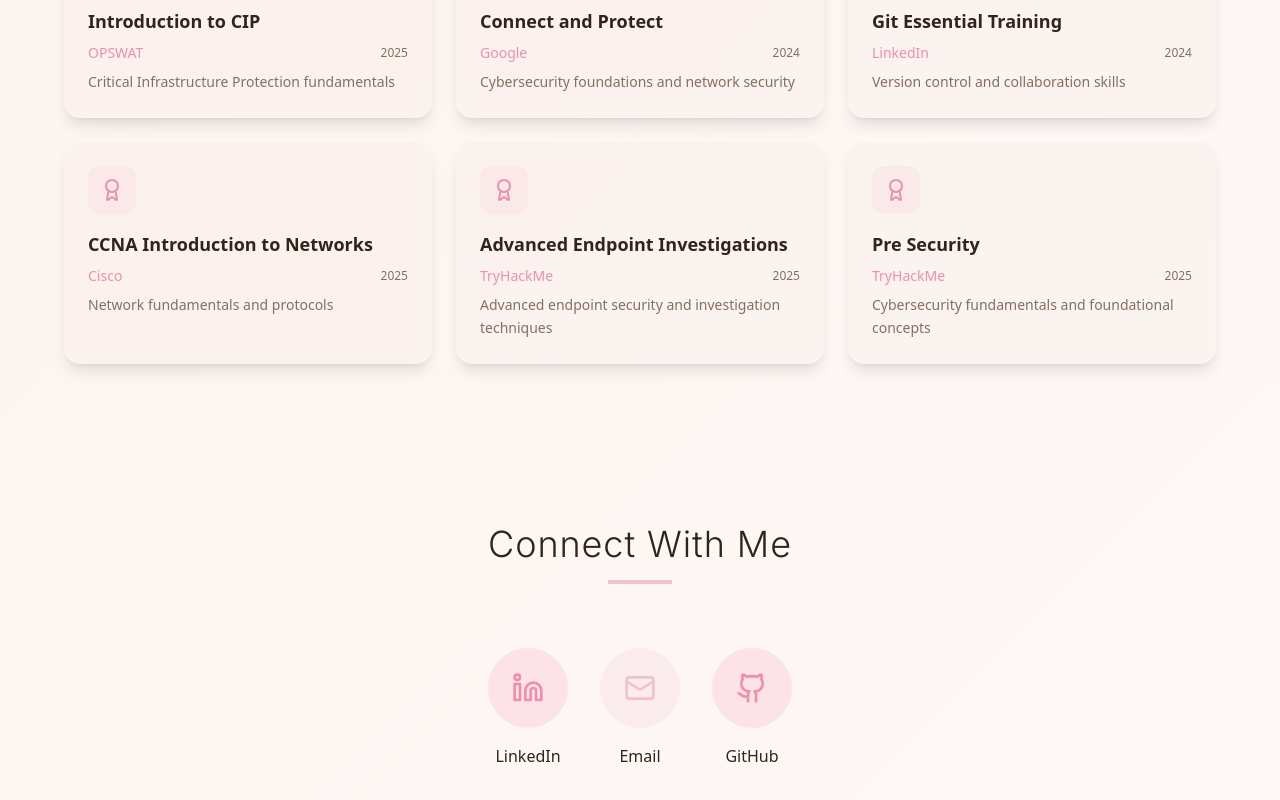
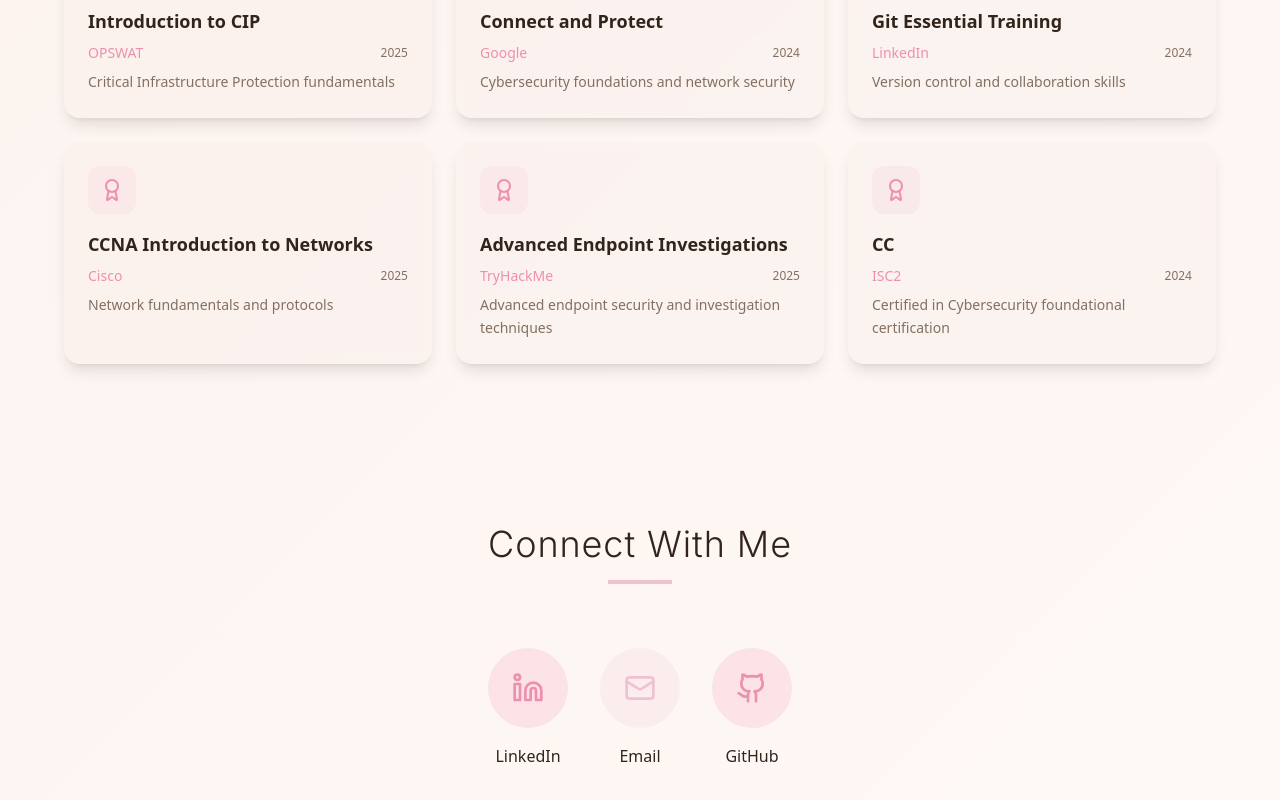
Before and after one commit to zeezaynab/MyPortfolio, a React (Vite) app: page / in a window 1280 px wide. Shown: the part 3177-3977 px from the top of the page. Built offline with nearby package versions, Linux system fonts and the light colour scheme.

Commit message:
Update certifications
Replace "Resecurity" certificate with "CC" in 2024.

```diff
--- a/src/components/CertificationsSection.tsx
+++ b/src/components/CertificationsSection.tsx
@@ -40,10 +40,10 @@ const CertificationsSection = () => {
       icon: Award
     },
     {
-      title: "Pre Security",
-      issuer: "TryHackMe",
-      year: "2025",
-      description: "Cybersecurity fundamentals and foundational concepts",
+      title: "CC",
+      issuer: "ISC2",
+      year: "2024",
+      description: "Certified in Cybersecurity foundational certification",
       icon: Award
     }
   ];
```
